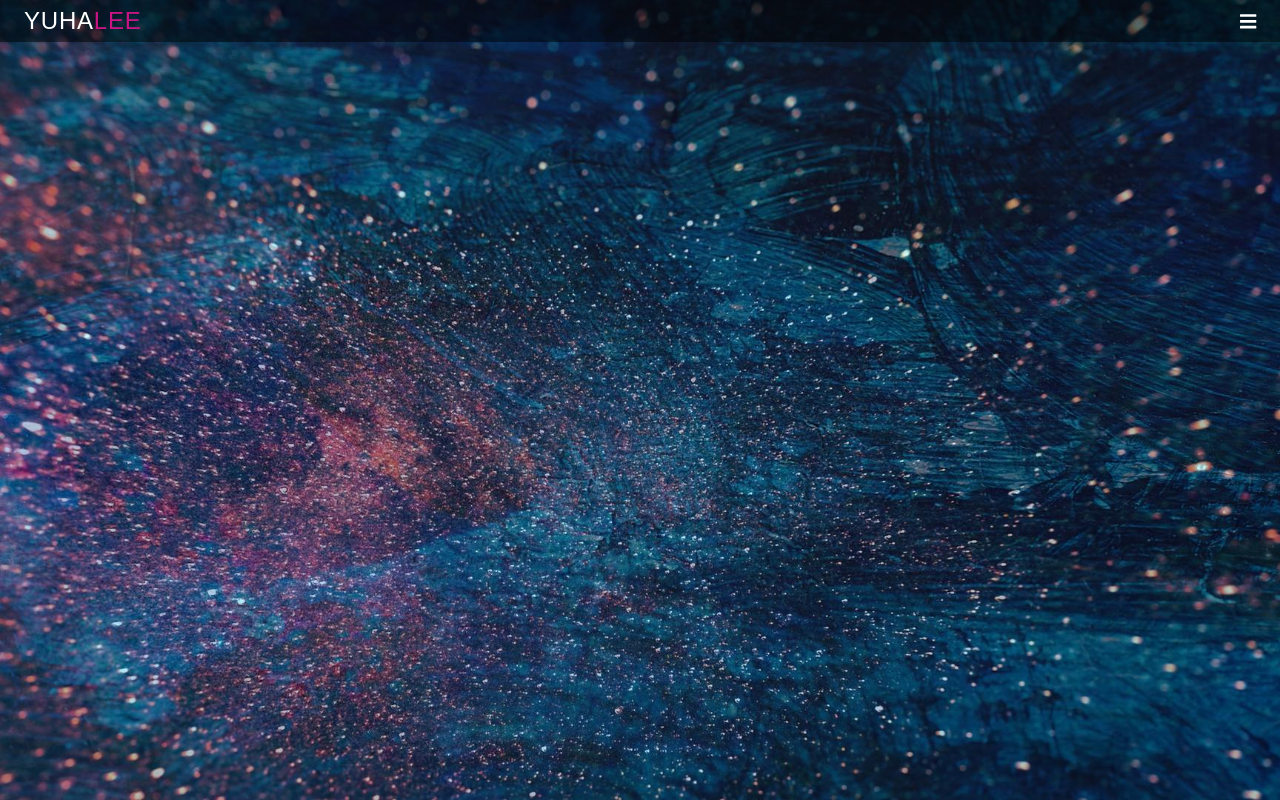
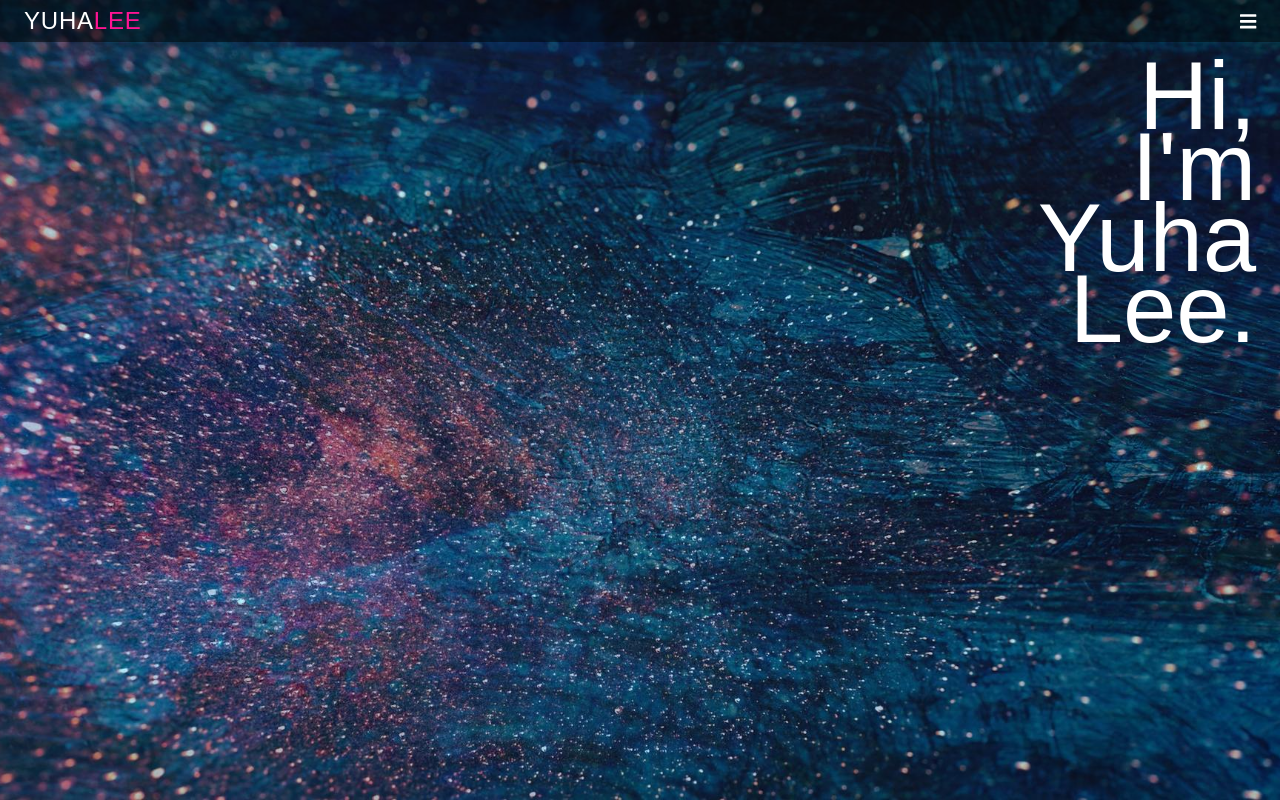
Before and after one commit to yuha-lee/me, a React app: page / in a window 1280 px wide. Built offline with nearby package versions, Linux system fonts and the light colour scheme; the HTML template or start-up script is replaced by a standard one.

Commit message:
Create index component

```diff
--- a/package.json
+++ b/package.json
@@ -17,6 +17,7 @@
     "@fortawesome/free-solid-svg-icons": "^5.15.4",
     "@fortawesome/react-fontawesome": "^0.1.15",
     "@material-ui/core": "^4.12.3",
+    "@material-ui/lab": "^4.0.0-alpha.60",
     "@types/react-dom": "^17.0.9",
     "react": "^17.0.2",
     "react-dom": "^17.0.2"
--- a/src/components/Index.tsx
+++ b/src/components/Index.tsx
@@ -1,8 +1,34 @@
-import { Paper } from '@material-ui/core';
+import { Box, makeStyles, Typography } from '@material-ui/core';
+
+const useStyles = makeStyles(theme => ({
+    root: {
+        '& h1': {
+            color: theme.palette.common.white,
+            lineHeight: '71px',
+            userSelect: 'none'
+        }
+    }
+}));
+
+type IndexTypographyProps = {
+    text: string;
+};
+
+const IndexTypography = ({ text }: IndexTypographyProps): JSX.Element => {
+    return (
+        <Typography variant='h1' display='block' align='right'>{text}</Typography>
+    );
+};
 
 const Index = (): JSX.Element => {
+    const classes = useStyles();
     return (
-        <Paper></Paper>
+        <Box className={classes.root}>
+            <IndexTypography text={'Hi,'} />
+            <IndexTypography text={"I'm"} />
+            <IndexTypography text={'Yuha'} />
+            <IndexTypography text={'Lee.'} />
+        </Box>
     );
 };
 
--- a/src/components/Logo.tsx
+++ b/src/components/Logo.tsx
@@ -5,6 +5,9 @@ const useStyles = makeStyles(theme => ({
         color: theme.palette.common.white,
         '&:hover': {
             cursor: 'pointer'
+        },
+        '& span': {
+            userSelect: 'none'
         }
     }
 }));
--- a/src/defaultTheme.ts
+++ b/src/defaultTheme.ts
@@ -136,7 +136,7 @@ const basicPalette = {
 	},
 	text: {
 		primary: '#000000DE',
-		secondary: '#c71585',
+		secondary: '#ff1493',
 		disabled: '#00000061',
 		hint: '#00000061'
 	}
--- a/tsconfig.json
+++ b/tsconfig.json
@@ -5,7 +5,7 @@
 			"es2017",
 			"dom"
 		],
-		"noUnusedLocals": true,
+		"noUnusedLocals": false,
 		"sourceMap": true,
 		"strict": false,
 		"strictNullChecks": false,
```
Also changed, not shown: 1 other file (tests, documents, lock files or other folders).
